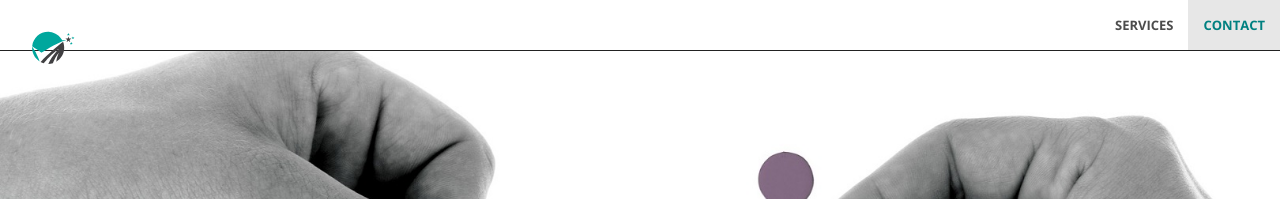
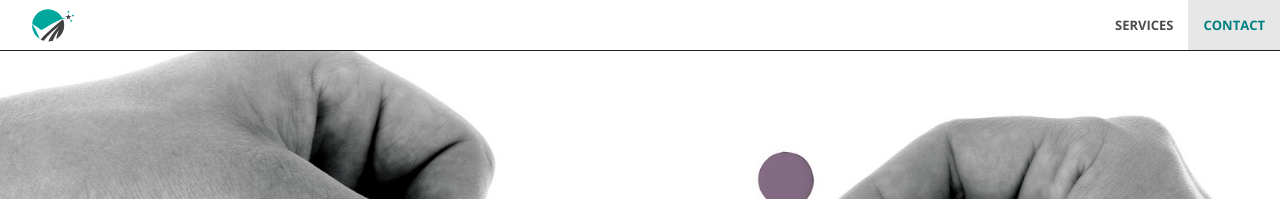
Before and after one commit to tjbsynergy/tjbsynergy.github.io, a Jekyll site: the page built from index.html, in a window 1280 px wide. Shown: the top 199 px of the page. Built offline with Jekyll 4.4.1, drawn with Linux system fonts in a browser that asks for light colours.

Commit message:
logo snap top teft

```diff
--- a/_includes/nav.html
+++ b/_includes/nav.html
@@ -11,7 +11,7 @@
             </button>
             <a id="logosnap" class="navbar-brand page-scroll" href="#page-top">
               <!--<img src="img/tjb-transparent-fav.svg" alt="TJB Synergy"  height="50" width="93">-->
-              <img src="img/tjb-transparent-fav.svg" alt="TJB Synergy"  height="100" width="100">
+              <img src="img/tjb-transparent-fav.svg" alt="TJB Synergy"  height="75" width="100">
             </a>
         </div>
 
--- a/_sass/_base.scss
+++ b/_sass/_base.scss
@@ -181,8 +181,8 @@ aside {
     position: relative;
 }
 #logosnap img {
-    position: absolute;
-    top: 0px;
+    position: fixed;
+    top: -10px;
     left: 0px;
 }
 
```
